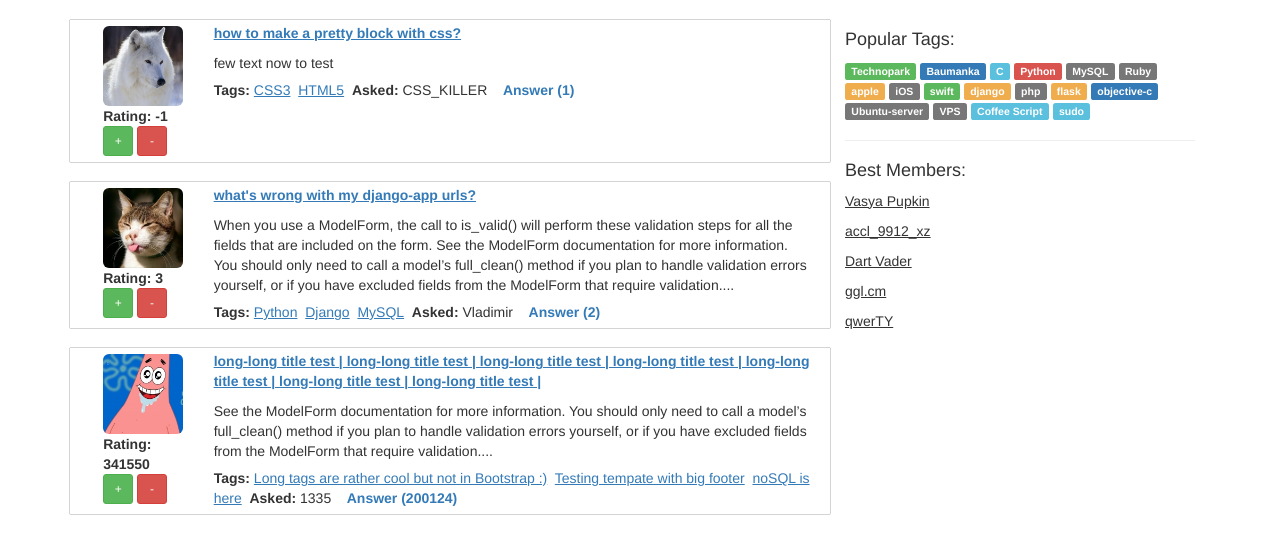
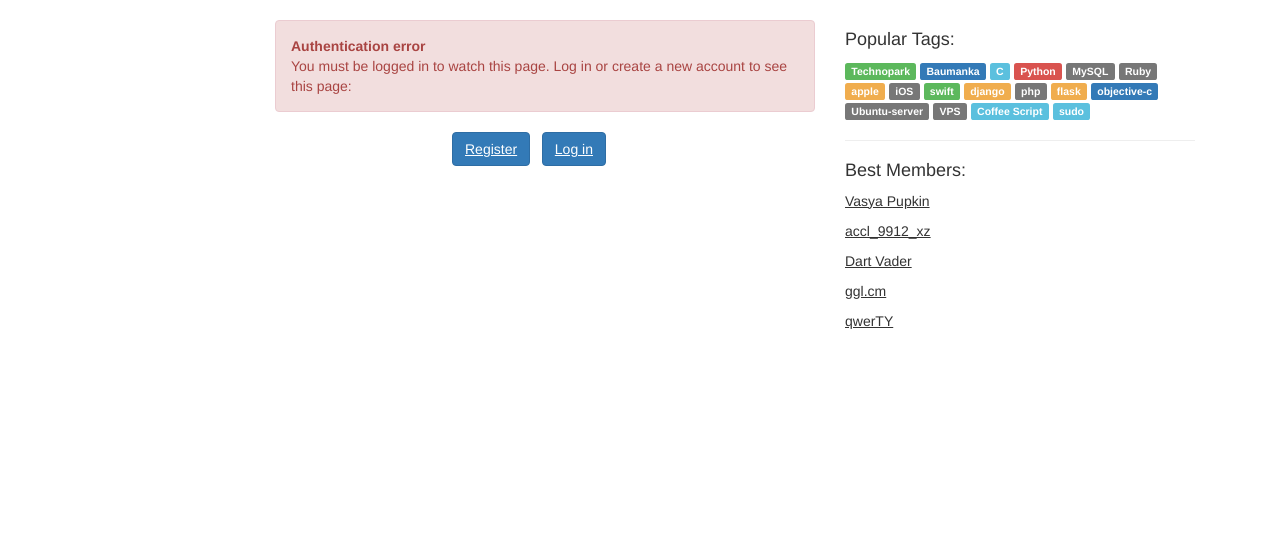
Before and after one commit to d3QUone/ask_kasatkin, a Django app: page /settings/ in a window 1280 px wide. Shown: the part 50-604 px from the top of the page. Run offline with Django 3.2, Linux system fonts and the light colour scheme; some libraries are stand-ins or nearby versions.

Commit message:
form validation added to login-page + settings

```diff
--- a/ask_kasatkin/core/templates/core/templates/register.html
+++ b/ask_kasatkin/core/templates/core/templates/register.html
@@ -21,7 +21,6 @@
             <p>{{ error.text }}</p>
         </div>
     {% endif %}
-    <!-- action -> JS to check forms are filled -> send POST  -->
     <form enctype="multipart/form-data" method="POST" action="{% url 'core:validate_register' %}">
         {% csrf_token %}
         <div class="form-group">
--- /dev/null
+++ b/ask_kasatkin/core/templates/core/templates/setting.html
@@ -0,0 +1,91 @@
+{% extends "core/templates/base.html" %}
+{% load staticfiles %}
+
+{% block title %}Ask-Kasatkin Registration Page{% endblock title %}
+
+{% block header %}
+    <div class="container-fluid">
+    {% if user.is_authenticated %}
+        <div class="col-xs-3">
+            <img class="img-rounded" style="height: 35px;" src="{% static 'core' %}/{{ avatar }}"><br>
+        </div>
+        <div class="col-xs-9">
+            {{ nickname }}
+            <br>
+            <a href="{% url 'core:settings' %}">Settings</a>
+            &nbsp;
+            <a href="{% url 'core:logout' %}">Log out</a>
+        </div>
+    {% else %}
+        <a href="{% url 'core:register' %}" style="text-decoration: underline;" class="btn btn-primary">Register</a>
+        &nbsp;
+        <a href="{% url 'core:login' %}" style="text-decoration: underline;" class="btn btn-primary">Log in</a>
+    {% endif %}
+    </div>
+{% endblock header%}
+
+<!-- vertical registration form -->
+{% block content %}
+    <div class="col-xs-2">
+    </div>
+    <div class="col-xs-6">
+    {% if user.is_authenticated %}
+        <h4>Settings: {{ nickname }}</h4><br>
+        {% if error %}
+            <div id="registration_error" class="alert alert-danger" role="alert">
+                <strong>{{ error.title }}</strong>
+                <p>{{ error.text }}</p>
+            </div>
+        {% endif %}
+        <form class="form-horizontal" enctype="multipart/form-data" method="POST" action="{% url 'core:validate_settings' %}" onclick="h()">
+            {% csrf_token %}
+            <div class="form-group">
+                <label for="input_login" class="col-sm-2 control-label">Login</label>
+                <div class="col-sm-10">
+                    <input class="form-control" name="input_login" placeholder="{{ user.username }}" readonly>
+                </div>
+            </div>
+            <div class="form-group">
+                <label for="input_nickname" class="col-sm-2 control-label">Nickname</label>
+                <div class="col-sm-10">
+                    <input class="form-control" name="input_nickname" placeholder="{{ nickname }}">
+                </div>
+            </div>
+            <div class="form-group">
+                <label for="input_email" class="col-sm-2 control-label">Email</label>
+                <div class="col-sm-10">
+                    <input type="email" class="form-control" name="input_email" placeholder="{{ email }}">
+                </div>
+            </div>
+            <div class="form-group">
+                <label for="avatar" class="col-sm-2 control-label">Avatar</label>
+                <div class="col-sm-10">
+                    <img class="img-rounded" style="height: 100px;" src="{% static 'core' %}/{{ avatar }}"><br>
+                    <input type="file" name="avatar" style="margin: 2px;">
+                </div>
+            </div>
+            <button type="submit" class="btn btn-default" style="margin-left: 40%;">Save</button>
+        </form>
+    {% else %}
+        <div class="alert alert-danger" role="alert">
+            <strong>Authentication error</strong>
+            <p>You must be logged in to watch this page. Log in or create a new account to see this page:</p>
+        </div>
+
+        <div class="container-fluid" style="margin-left: 30%;">
+            <a href="{% url 'core:register' %}" style="text-decoration: underline;" class="btn btn-primary">Register</a>
+            &nbsp;
+            <a href="{% url 'core:login' %}" style="text-decoration: underline;" class="btn btn-primary">Log in</a>
+        </div>
+    {% endif %}
+    </div>
+{% endblock content %}
+
+
+{% block scripts %}
+<script>
+    function h() {
+        document.getElementById("registration_error").hidden = true;
+    }
+</script>
+{% endblock scripts %}
--- a/ask_kasatkin/core/urls.py
+++ b/ask_kasatkin/core/urls.py
@@ -1,5 +1,5 @@
 from django.conf.urls import patterns, url
-from core.views import index_page, show_login, validate_login, register, validate_register, self_settings, self_logout
+from core.views import index_page, show_login, validate_login, register, validate_register, self_settings, update_settings, self_logout, new_question, add_new_question
 
 from django.conf import settings
 from django.conf.urls.static import static
@@ -11,5 +11,8 @@ urlpatterns = patterns('',
     url(r'^register/$', register, name='register'),
     url(r'^validate_register/$', validate_register, name='validate_register'),
     url(r'^settings/$', self_settings, name='settings'),
+    url(r'^update_settings/$', update_settings, name='validate_settings'),
+    url(r'^add/$', new_question, name='create_question'),  # do this in front-end later
+    url(r'^save_question/$', add_new_question, name='save_question'),
     url(r'^logout/$', self_logout, name='logout'),
 ) + static(settings.STATIC_URL, document_root=settings.STATIC_ROOT)
--- a/ask_kasatkin/core/views.py
+++ b/ask_kasatkin/core/views.py
@@ -21,7 +21,7 @@ def index_page(request):
             "tags": ["CSS3", "HTML5"],
 
             "author": "CSS_KILLER",
-            "avatar": "CSS_KILLER.jpg"  # img = author_ID + '.jpg'
+            "avatar": "demo_CSS_KILLER.jpg"  # img = author_ID + '.jpg'
         },
         {
             "title": "what's wrong with my django-app urls?",
@@ -32,7 +32,7 @@ def index_page(request):
             "tags": ["Python", "Django", "MySQL"],  # 3 tags - MAX
 
             "author": "Vladimir",
-            "avatar": "Vladimir.jpg"
+            "avatar": "demo_Vladimir.jpg"
         },
         {
             "title": "long-long title test | " * 7,
@@ -44,7 +44,7 @@ def index_page(request):
                      "noSQL is here"],  # 3 tags - MAX
 
             "author": "1335",
-            "avatar": "1335.jpg"
+            "avatar": "demo_1335.jpg"
         }
     ]
     # make sure the user is logged:
@@ -116,7 +116,10 @@ def validate_register(request):
         email_ = request.POST['input_email']
         password1_ = request.POST['input_password']
         password2_ = request.POST['input_password_rep']
-        avatar_file = request.FILES['avatar']
+        try:
+            avatar_file = request.FILES['avatar']
+        except:
+            avatar_file = request.POST['avatar']  # no file sent
 
         if len(login_) < 5:
             data["error"] = {"title": "Login-field", "text": "Please use login at least 5 symbols long"}
@@ -127,24 +130,26 @@ def validate_register(request):
         else:
             if validate_new_email(email_):
                 if password1_ == password2_:
-                    try:
-                        user = User.objects.create_user(username=login_, email=email_, password=password1_)
-                        user.save()
-                        save_avatar_by_id(avatar_file, user.id)
+                    if len(avatar_file) > 0:
+                        try:
+                            user = User.objects.create_user(username=login_, email=email_, password=password1_)
+                            user.save()
+                            save_avatar_by_id(avatar_file, user.id)
 
-                        props = user_properties()
-                        props.user = user
-                        props.nickname = nickname_
-                        props.save()
-
-                        '''
-                        # uncomment to return logged in user
-                        user = authenticate(username=login_, password=password1_)
-                        login(request, user)
-                        '''
-                        return index_page(request)
-                    except Exception as ex:
-                        data["error"] = {"title": "Internal server error", "text": str(ex)}
+                            props = user_properties()
+                            props.user = user
+                            props.nickname = nickname_
+                            props.save()
+                            '''
+                            # uncomment to return logged in user
+                            user = authenticate(username=login_, password=password1_)
+                            login(request, user)
+                            '''
+                            return index_page(request)
+                        except Exception as ex:
+                            data["error"] = {"title": "Internal server error", "text": str(ex)}
+                    else:
+                        data["error"] = {"title": "No avatar", "text": "Avatar is required to create new account"}
                 else:
                     data["error"] = {"title": "Passwords don't match",
                                      "text": "Please be careful on typing your password"}
@@ -162,17 +167,63 @@ def self_logout(request):
     return index_page(request)
 
 
-def self_settings(request):
+def self_settings(request, error = None):
+    data = get_static_data()
+    if error:
+        data["error"] = error
     if request.user.is_authenticated():
-        return HttpResponse("settings page")
-    else:
-        return index_page(request)
+        user_id = request.user.id
+        data["nickname"] = user_properties.objects.get(user_id=user_id).nickname
+        data["email"] = User.objects.get(id=user_id).email
+        data["avatar"] = "{0}.jpg".format(user_id)  # don't forget to allow GIF, JPEG and save dat
+    return render(request, "core/templates/setting.html", data)
 
 
+def update_settings(request):
+    data = get_static_data()
+    if request.method == "POST":
+        if request.user.is_authenticated():
+            uid = request.user.id
+            error = None
+
+            # update nickname if OK
+            nickname_ = request.POST['input_nickname']
+            if len(nickname_) > 0:
+                if len(nickname_) > 4:
+                    props = user_properties.objects.get(user_id=uid)
+                    props.nickname = nickname_
+                    props.save()
+                else:
+                    error = {"title": "Your nickname must be at least 5 chars long", "text": ""}
+
+            # upload new ava if any
+            try:
+                avatar_file = request.FILES['avatar']
+                save_avatar_by_id(avatar_file, uid)
+            except:
+                pass
+
+            # update email if OK
+            email_ = request.POST['input_email']
+            if len(email_) > 0:
+                if validate_new_email(email_):
+                    user = User.objects.get(id=uid)
+                    user.email = email_
+                    user.save()
+                else:
+                    error = {"title": "Incorrect email", "text": "Please use a valid email"}
+            return self_settings(request, error=error)  # return the same page with new data
+        else:
+            data["error"] = {"title": "Auth error", "text": "Login and try once more please"}
+    return render(request, "core/templates/setting.html", data)
+
+
+# show add-new-question page
 def new_question(request):
     return HttpResponse("show add new question form")
 
 
+# upload data and add question
 def add_new_question(request):
     return HttpResponse("recieve and process data")
 
@@ -180,7 +231,6 @@ def add_new_question(request):
 # future mock up
 def search(request):
     return HttpResponse("JSON result ... ")
-
 
 
 # returns popular tags from file ? cache
```
Also changed, not shown: ask_kasatkin/core/templates/core/templates/login.html (+23 -17 lines), ask_kasatkin/core/static/core/1335.jpg (deleted), ask_kasatkin/core/static/core/CSS_KILLER.jpg (deleted), ask_kasatkin/core/static/core/Vladimir.jpg (deleted), 3 other files.
